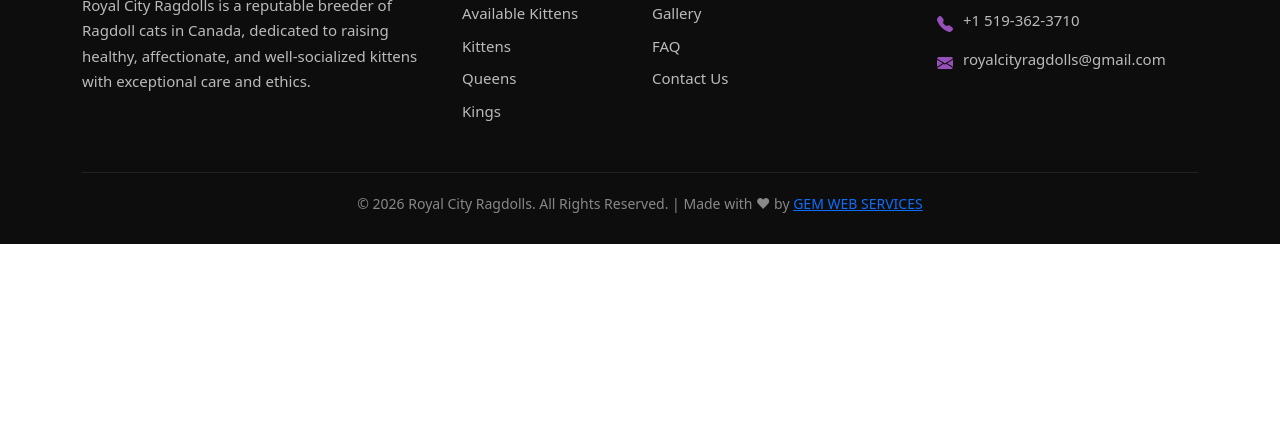
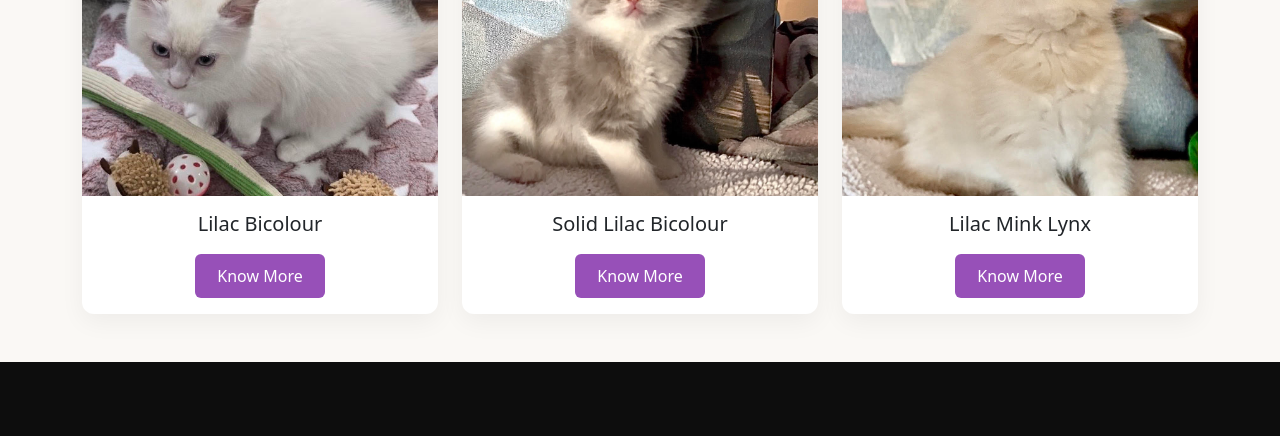
Before and after one commit to Pragatisingh0417/royalcityragdolls, a plain HTML site: page available-kittens.html in a window 1280 px wide. Shown: the part 2542-2978 px from the top of the page. Before the commit the page ends 2786 px from the top, so only its background shows below. Drawn offline with nearby package versions, Linux system fonts and the light colour scheme; a web font is replaced by a local one.

Commit message:
updated code

```diff
--- a/available-kittens.html
+++ b/available-kittens.html
@@ -258,10 +258,10 @@
         <div class="kitten-content">
           <h3>Litter One</h3>
 
-          <p><strong>Born:</strong> July 2024</p>
+          <p class="text-danger"><strong>Solid Chocolate Lynx</strong> </p>
 
           <p>
-            Tiara’s kittens are 12 weeks old and looking for their furever homes.
+            karma kittens are 12 weeks old and looking for their furever homes.
             All of our kittens are HCM, PKD, FIV and FELV negative and come with
             a one year health guarantee.
           </p>
@@ -281,6 +281,7 @@
           <a href="/contact" class="inquiry-btn">Inquire About This Litter</a>
         </div>
       </div>
+
 
     </div>
   </div>
@@ -307,10 +308,10 @@
         <div class="kitten-content">
           <h3>Litter Two</h3>
 
-          <p><strong>Born:</strong> June 2024</p>
+          <p class="text-danger"><strong>Lilac  Point Mink</strong> </p>
 
           <p>
-            Blitzy delivered four beautiful babies. She and her kittens are in
+            karma delivered four beautiful babies. She and her kittens are in
             excellent health, and Blitzy is proving to be an exceptional caregiver
             with strong protective instincts toward her young.
           </p>
@@ -349,6 +350,64 @@
   </a>
 
 </div>
+
+<section class="available-kittens py-5">
+  <div class="container">
+
+    <div class="row g-4">
+
+      <!-- Card 1 -->
+      <div class="col-md-6 col-lg-4">
+        <div class="card kitten-card h-100 text-center">
+          <img
+            src="./src/image/litter-3.jpg"
+            class="card-img-top"
+            alt="Litter Three"
+          >
+          <div class="card-body">
+            <h5 class="card-title">Lilac Bicolour
+</h5>
+            <a href="contact.html" class="inquiry-btn">Know More</a>
+          </div>
+        </div>
+      </div>
+
+      <!-- Card 2 -->
+      <div class="col-md-6 col-lg-4">
+        <div class="card kitten-card h-100 text-center">
+          <img
+            src="./src/image/litter-4.jpg"
+            class="card-img-top"
+            alt="Litter Four"
+          >
+          <div class="card-body">
+            <h5 class="card-title">Solid Lilac Bicolour
+</h5>
+            <a href="contact.html" class="inquiry-btn">Know More</a>
+          </div>
+        </div>
+      </div>
+
+      <!-- Card 3 -->
+      <div class="col-md-6 col-lg-4">
+        <div class="card kitten-card h-100 text-center">
+          <img
+            src="./src/image/litter-5.jpg"
+            class="card-img-top"
+            alt="Litter Five"
+          >
+          <div class="card-body">
+            <h5 class="card-title">Lilac Mink Lynx
+</h5>
+            <a href="contact.html" class="inquiry-btn">Know More</a>
+          </div>
+        </div>
+      </div>
+
+    </div>
+
+  </div>
+</section>
     <!-- FOOTER -->
     <footer class="site-footer">
       <div class="container">
--- a/src/available-kittens.css
+++ b/src/available-kittens.css
@@ -91,3 +91,37 @@
   font-family: 'Playfair Display', serif;
  font-style: italic;
 }
+
+
+.kitten-card {
+  border: none;
+  border-radius: 12px;
+  overflow: hidden;
+  transition: all 0.3s ease;
+  box-shadow: 0 8px 25px rgba(0,0,0,0.05);
+}
+
+.kitten-card:hover {
+  transform: translateY(-8px);
+  box-shadow: 0 15px 35px rgba(0,0,0,0.1);
+}
+
+.kitten-card img {
+  height: 300px;
+  object-fit: cover;
+}
+
+.inquiry-btn {
+  display: inline-block;
+  padding: 10px 22px;
+  background: #9750b8;
+  color: #fff;
+  text-decoration: none;
+  border-radius: 6px;
+  margin-top: 10px;
+  transition: 0.3s;
+}
+
+.inquiry-btn:hover {
+  background: #444;
+}
```
Also changed, not shown: kittens.html (+69 -0 lines), src/kittens.css (+30 -0 lines), src/image/litter-1.jpg, src/image/litter-2.jpg, src/image/litter-3.jpg (added), src/image/litter-4.jpg (added), src/image/litter-5.jpg (added).
